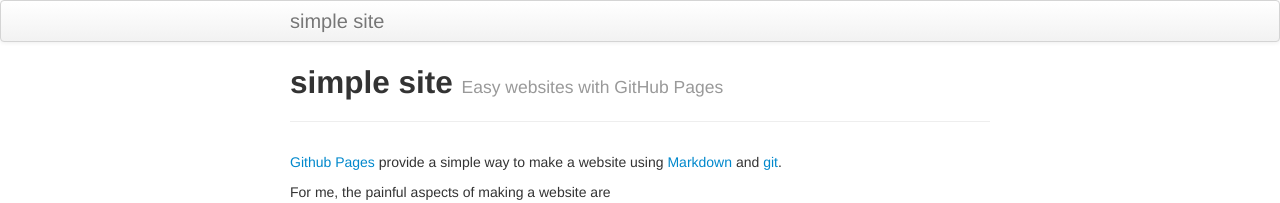
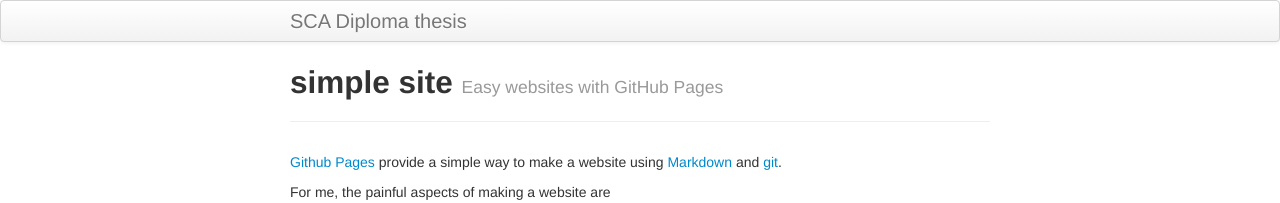
Before and after one commit to AleshR/sca_diplomaThesis, a Jekyll site: the page built from index.md, in a window 1280 px wide. Shown: the top 203 px of the page. Built offline with Jekyll 4.4.1, drawn with Linux system fonts in a browser that asks for light colours.

Commit message:
_config.yml

```diff
--- a/_config.yml
+++ b/_config.yml
@@ -8,15 +8,15 @@ highlighter: rouge
 # Themes are encouraged to use these universal variables
 # so be sure to set them if your theme uses them.
 #
-title : simple site
+title : SCA Diploma thesis
 author :
-  name : Karl Broman
-  email : kbroman@gmail.com
-  github : kbroman
+  name : Ales Ryska
+  email : alesh.ryska@gmail.com
+  github : AleshR
   feedburner : nil
 
 # NOTE: Replacing this next line with your own URL
-production_url : https://kbroman.github.io/simple_site
+production_url : https://aleshr.github.io/sca_diplomaThesis
 
 # Tell Github to use the kramdown markdown interpreter
 # (see https://help.github.com/articles/migrating-your-pages-site-from-maruku)
@@ -51,7 +51,7 @@ JB :
   #     This means always setting the protocol (http|https) or prefixing with "/"
   #
   # NOTE: Replace this next line with your own URL, likely with username.github.io
-  BASE_PATH : https://kbroman.org/simple_site
+  BASE_PATH : https://aleshr.github.com/sca_diplomaThesis
 
   # By default, the asset_path is automatically defined relative to BASE_PATH plus the enabled theme.
   # ex: [BASE_PATH]/assets/themes/[THEME-NAME]
```
Also changed, not shown: ReadMe.md (deleted).
